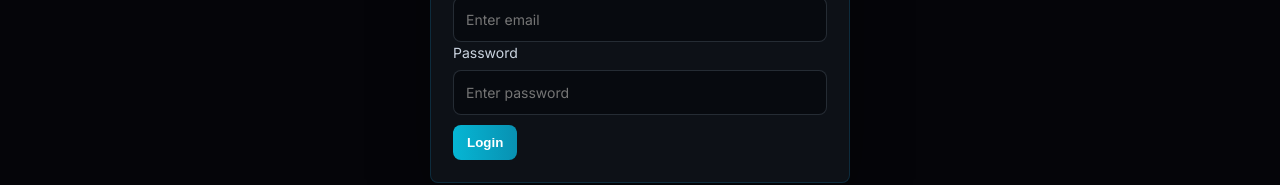
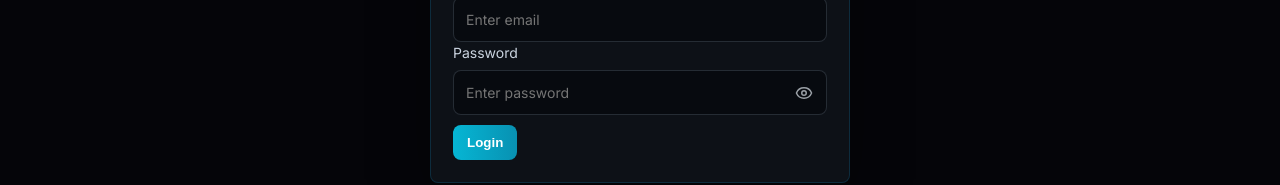
Before and after one commit to Chetan-Pawar18706/ChetanPawar-Portfolio-Using-React, a React (Vite) app: page /admin/login in a window 1280 px wide. Shown: the part 378-563 px from the top of the page. Built offline with nearby package versions, Linux system fonts and the light colour scheme; no server answers; the HTML template or start-up script is replaced by a standard one.

Commit message:
login eyes added

```diff
--- a/src/pages/Admin.css
+++ b/src/pages/Admin.css
@@ -109,6 +109,34 @@
   border-radius: 8px;
   padding: 11px 12px;
   font: inherit;
+}
+
+.password-field {
+  position: relative;
+}
+
+.password-field input {
+  padding-right: 40px;
+}
+
+.password-toggle {
+  position: absolute;
+  right: 8px;
+  top: 50%;
+  transform: translateY(-50%);
+  background: transparent;
+  border: none;
+  color: #9aa0a6;
+  display: inline-flex;
+  align-items: center;
+  justify-content: center;
+  padding: 6px;
+  cursor: pointer;
+}
+
+.password-toggle:focus {
+  outline: 2px solid rgba(14, 165, 233, 0.2);
+  border-radius: 6px;
 }
 
 .admin-form select {
--- a/src/pages/AdminLogin.jsx
+++ b/src/pages/AdminLogin.jsx
@@ -1,6 +1,6 @@
 import React, { useState } from "react";
 import { useNavigate } from "react-router-dom";
-import { Lock } from "lucide-react";
+import { Lock, Eye, EyeOff } from "lucide-react";
 import { apiFetch, setToken } from "../lib/api";
 import "./Admin.css";
 
@@ -9,6 +9,7 @@ export default function AdminLogin() {
   const [form, setForm] = useState({ email: "", password: "" });
   const [status, setStatus] = useState("");
   const [loading, setLoading] = useState(false);
+  const [showPassword, setShowPassword] = useState(false);
 
   const handleSubmit = async (event) => {
     event.preventDefault();
@@ -51,13 +52,23 @@ export default function AdminLogin() {
 
         <label>
           Password
+          <div className="password-field">
             <input
-            type="password"
+              type={showPassword ? "text" : "password"}
               value={form.password}
               onChange={(event) => setForm({ ...form, password: event.target.value })}
               placeholder="Enter password"
               required
             />
+            <button
+              type="button"
+              className="password-toggle"
+              onClick={() => setShowPassword((s) => !s)}
+              aria-label={showPassword ? "Hide password" : "Show password"}
+            >
+              {showPassword ? <EyeOff size={18} /> : <Eye size={18} />}
+            </button>
+          </div>
         </label>
 
         <button className="admin-primary" style={{ marginTop: "10px" }} type="submit" disabled={loading}>
```
Lines whose indentation alone changed are shown as unchanged.
